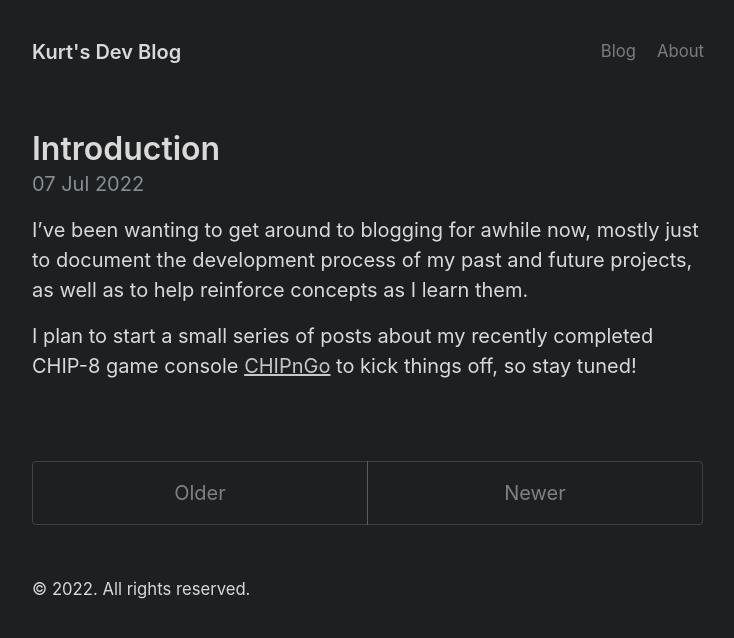
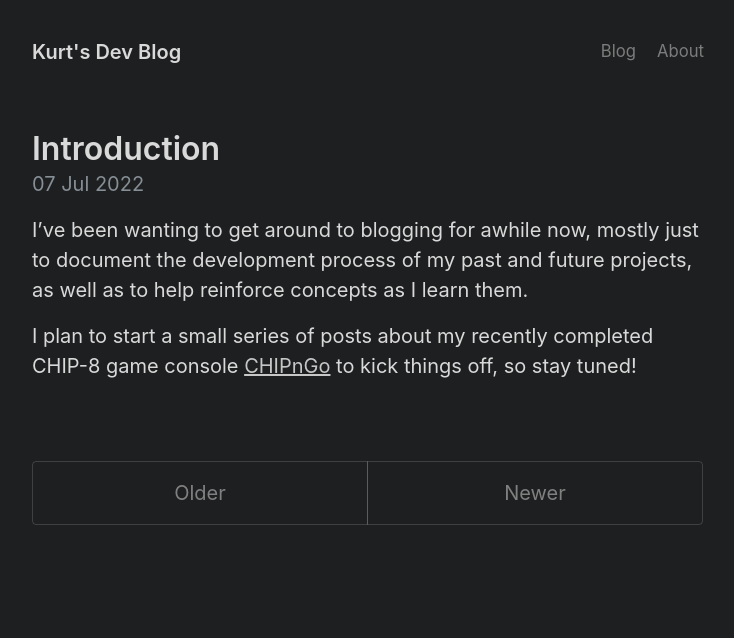
Before and after one commit to kurtjd/kurtjd.github.io, a Jekyll site: the page built from index.html, in a window 1280 px wide. Shown: the top 638 px of the page, without its empty margins (272-1006 px from the left). Built offline with Jekyll 4.4.1, drawn with Linux system fonts in a browser that asks for light colours; the list of posts is cut into pages by our own code.

Commit message:
Remove footer

```diff
--- a/_layouts/default.html
+++ b/_layouts/default.html
@@ -21,12 +21,7 @@
       </main>
 
       <footer class="footer">
-        <small>
-          &copy;
-          <time datetime="{{ site.time | date_to_xmlschema }}"
-            >{{ site.time | date: '%Y' }}</time
-          >. All rights reserved.
-        </small>
+        <small></small>
       </footer>
     </div>
 
```
